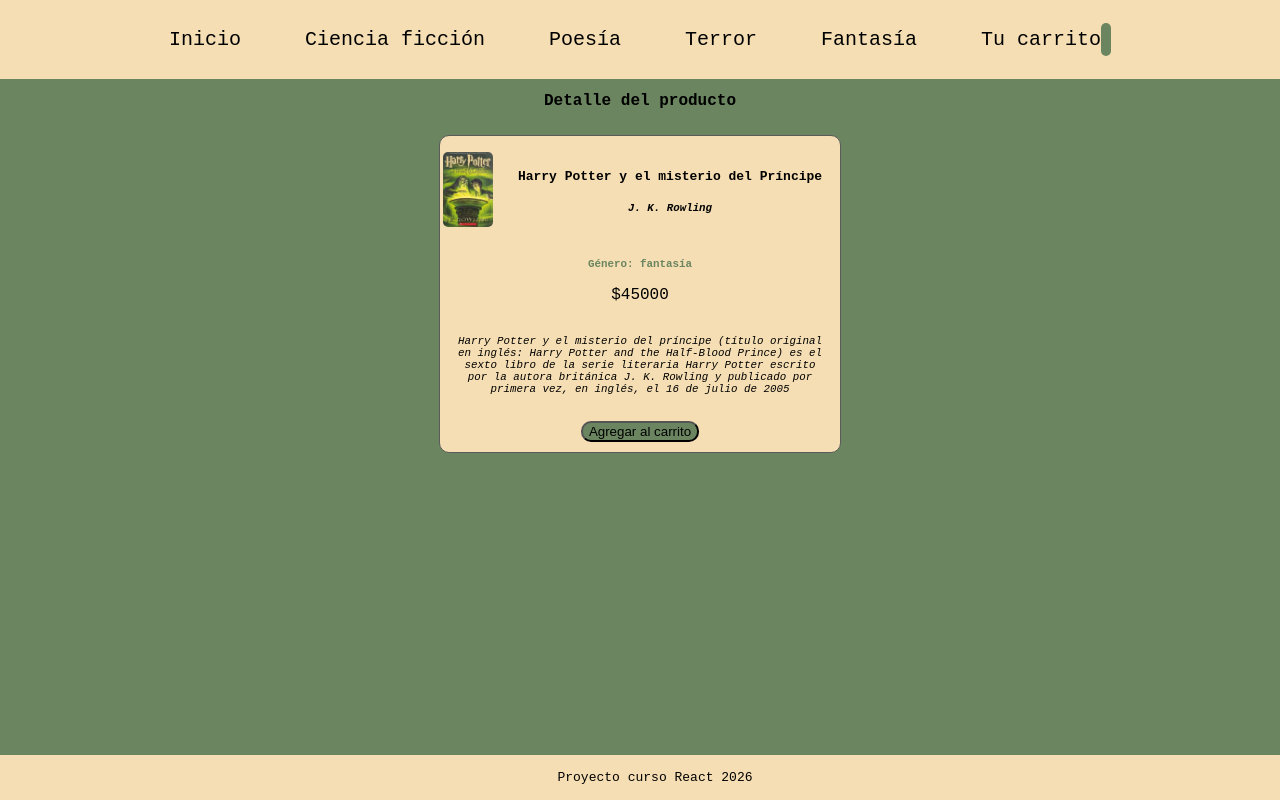
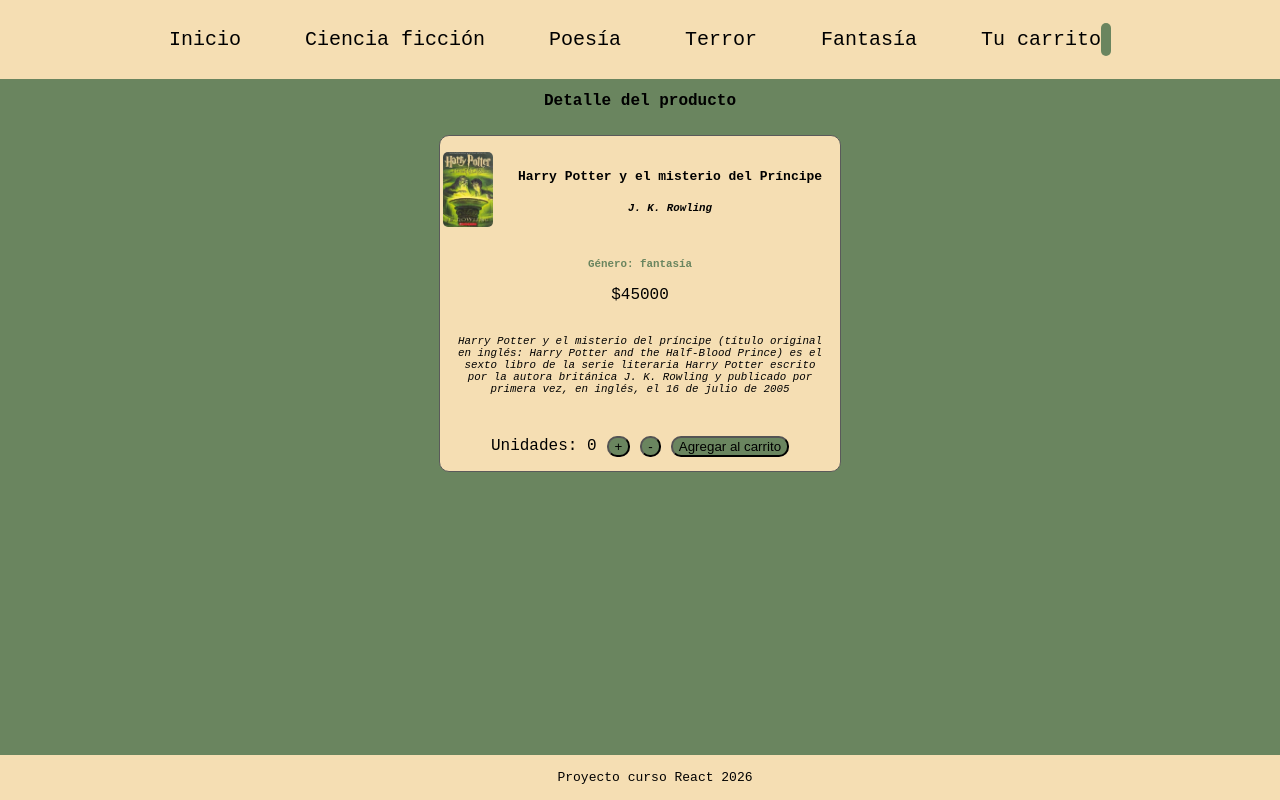
Before and after one commit to galasemich/e-commerce-react, a React (Vite) app: page /product/1 in a window 1280 px wide. Built offline with nearby package versions, Linux system fonts and the light colour scheme.

Commit message:
aislé la lógica de la selección de unidades de cada producto en un componente aparte

```diff
--- /dev/null
+++ b/src/components/AddToCart/AddToCart.jsx
@@ -0,0 +1,22 @@
+import { useState } from "react"
+import { useCart } from "../../context/CartContext"
+
+export const AddToCart = ({ item }) => {
+    const [ quantity, setQuantity ] = useState(0)
+    const { addItem } = useCart()
+
+    const increaseQuantity = () => {setQuantity(quantity + 1)}
+    const decreaseQuantity = () => {setQuantity(quantity - 1)}
+
+    return (
+    <div className="product-container">
+        <div className="product-container">
+            <p>Unidades: {quantity}</p>
+            <button onClick={increaseQuantity} className="generic-button">+</button>
+            <button onClick={decreaseQuantity} className="generic-button" disabled={quantity === 1}>-</button>
+        </div>
+
+        <button onClick={() => addItem(item, quantity)} className="generic-button">Agregar al carrito</button>
+    </div>
+    )
+}
--- a/src/components/ItemDetail/ItemDetail.jsx
+++ b/src/components/ItemDetail/ItemDetail.jsx
@@ -1,20 +1,21 @@
+import { AddToCart } from "../AddToCart/AddToCart"
 import "./ItemDetail.css"
 
-export const ItemDetail = ({ name, price, author, image, category, description }) => {
+export const ItemDetail = ({ item }) => {
     return (
         <div className="product-container">
             <article className="product-card-detail">
                 <div className="product-container">
-                    <p><img className="product-image" title={name} src={image}></img></p>
+                    <p><img className="product-image" title={item.name} src={item.image}></img></p>
                     <div>
-                        <h4 className="title">{name}</h4>
-                        <h5 className="author">{author}</h5>
+                        <h4 className="title">{item.name}</h4>
+                        <h5 className="author">{item.author}</h5>
                     </div>
                 </div>
-                <p className="category">Género: {category}</p>
-                <p>${price}</p>
-                <p className="description">{description}</p>
-                <button className="generic-button add-to-cart">Agregar al carrito</button>
+                <p className="category">Género: {item.category}</p>
+                <p>${item.price}</p>
+                <p className="description">{item.description}</p>
+                <AddToCart item={item}/>
             </article>
         </div>
     )
--- a/src/components/ItemDetailContainer/ItemDetailContainer.jsx
+++ b/src/components/ItemDetailContainer/ItemDetailContainer.jsx
@@ -31,7 +31,7 @@
         <section>
             <div>
                 <h1>Detalle del producto</h1>
-                <ItemDetail {...itemDetail}/>
+                <ItemDetail item={itemDetail}/>
             </div>
         </section>
     )
```
